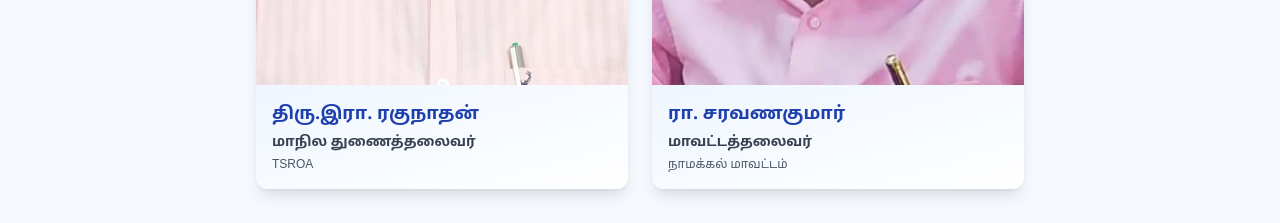
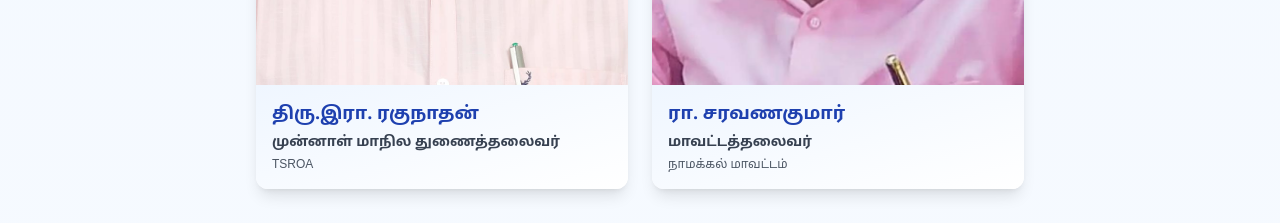
Before and after one commit to lingesh0/tsroa-site, a React (Vite) app: page /about in a window 1280 px wide. Shown: the part 1360-1583 px from the top of the page. Built offline with nearby package versions, Linux system fonts and the light colour scheme; no server answers.

Commit message:
Update தர.இர. ரகநதன title to மனனள மநல தணததலவர (Former State Vice President)
- Updated About page leadership section
- Updated Events page president election description
- Updated Gallery page caption
- All references now show மனனள (former) prefix

```diff
--- a/src/pages/About.tsx
+++ b/src/pages/About.tsx
@@ -164,7 +164,7 @@ const About = () => {
                 <div className="aspect-[3/4] overflow-hidden bg-gray-100">
                   <img
                     src="/images/leadership/state-vice-president-ragunathan.jpg"
-                    alt="மாநில துணைத்தலைவர் திரு.இரா. ரகுநாதன்"
+                    alt="முன்னாள் மாநில துணைத்தலைவர் திரு.இரா. ரகுநாதன்"
                     className="w-full h-full object-cover"
                   />
                 </div>
@@ -173,7 +173,7 @@ const About = () => {
                     திரு.இரா. ரகுநாதன்
                   </h3>
                   <p className="text-sm text-gray-700 font-semibold font-tamil">
-                    மாநில துணைத்தலைவர்
+                    முன்னாள் மாநில துணைத்தலைவர்
                   </p>
                   <p className="text-xs text-gray-600 font-tamil mt-1">
                     TSROA
--- a/src/pages/Events.tsx
+++ b/src/pages/Events.tsx
@@ -31,7 +31,7 @@ const Events = () => {
         title: 'மாவட்டத்தலைவர் தேர்வு',
         date: '2023-12-12',
         description:
-          'மாநில துணைத்தலைவர் திரு.இரா. ரகுநாதன் அவர்களால் மாவட்டத்தலைவராக திரு.ரா. சரவணகுமார் அவர்கள் 12/12/2023 அன்று தேர்த்தெடுக்கப்பட்டார்.'
+          'முன்னாள் மாநில துணைத்தலைவர் திரு.இரா. ரகுநாதன் அவர்களால் மாவட்டத்தலைவராக திரு.ரா. சரவணகுமார் அவர்கள் 12/12/2023 அன்று தேர்த்தெடுக்கப்பட்டார்.'
       } as Event);
       // Append static text-only news card for Villupuram CEC meeting (31/10/2020)
       eventsData.push({
--- a/src/pages/Gallery.tsx
+++ b/src/pages/Gallery.tsx
@@ -27,7 +27,7 @@ const Gallery = () => {
       url: `/images/gallery/${fileName}`,
       name:
         fileName === 'district-president-saravanakumar-2023-12-12.jpg'
-          ? 'மாநில துணைத்தலைவர் திரு.இரா. ரகுநாதன் அவர்களால் மாவட்டத்தலைவராக ரா. சரவணகுமார் அவர்கள் 12/12/23 அன்று தேர்த்தெடுக்கப்பட்டார்'
+          ? 'முன்னாள் மாநில துணைத்தலைவர் திரு.இரா. ரகுநாதன் அவர்களால் மாவட்டத்தலைவராக ரா. சரவணகுமார் அவர்கள் 12/12/23 அன்று தேர்த்தெடுக்கப்பட்டார்'
           : fileName === 'WhatsApp Image 2025-12-14 at 07.22.17_7025e63f.jpg'
           ? '31/10/2020 அன்று நடைபெற்ற மத்திய செயற்குழு கூட்டம் விழப்புரம் மாவட்டத்தில் கலந்து கொண்ட போது'
           : fileName === 'WhatsApp Image 2025-12-14 at 07.22.20_1c32bc8e.jpg'
```
